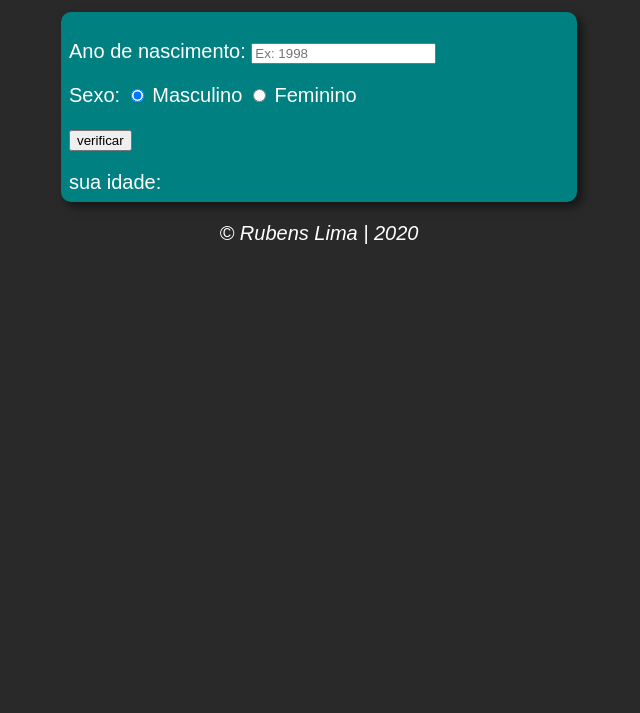
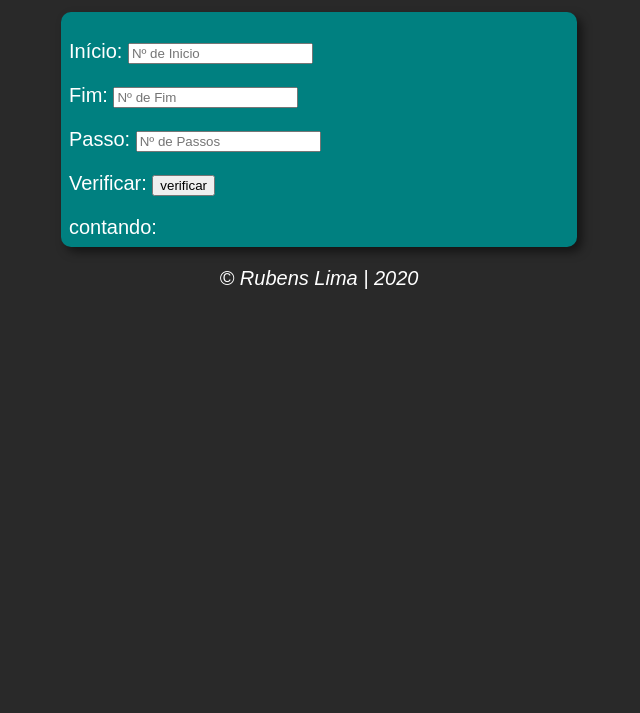
Before and after one commit to RubensLFerreira/Javascript, a plain HTML site: page aula14/modelo3/modelo02.html in a window 1280 px wide. Shown: the part 87-800 px from the top of the page, without its empty margins (321-961 px from the left). Drawn offline with Linux system fonts and the light colour scheme; files whose address does not match are found by name.

Commit message:
13/10/2020

```diff
--- a/aula14/modelo3/modelo02.html
+++ b/aula14/modelo3/modelo02.html
@@ -9,25 +9,27 @@
 </head>
 <body>
     <header>
-        <h1>Verificador de idade</h1>
+        <h1>Desafio aula 14</h1>
     </header>
 
     <section>
         <div>
-            <p>Ano de nascimento:
-                <input type="text" name="txtano" id="txtano" placeholder="Ex: 1998">
+            <p>Início:
+                <input type="number" name="ini" id="ini" placeholder="Nº de Inicio">
             </p>
-            <p>Sexo:
-                <input type="radio" name="radsex" id="mas" checked>
-                <label for="mas">Masculino</label>
-                <input type="radio" name="radsex" id="fem">
-                <label for="fem">Feminino</label>
+            <p>Fim:
+                <input type="number" name="fim" id="fim" placeholder="Nº de Fim">
             </p>
-            <p><input type="button" value="verificar" onclick="verificar()"></p>
+            <p>Passo:
+                <input type="number" name="pass" id="pass" placeholder="Nº de Passos">
+            </p>
+            <p>Verificar:
+                <input type="button" value="verificar" onclick="verificar()">
+            </p>
         </div>
 
         <div id="res">
-            sua idade:
+            contando:
         </div>
     </section>
 
```
Also changed, not shown: aula14/modelo3/script02.js (added), 1 other file.
